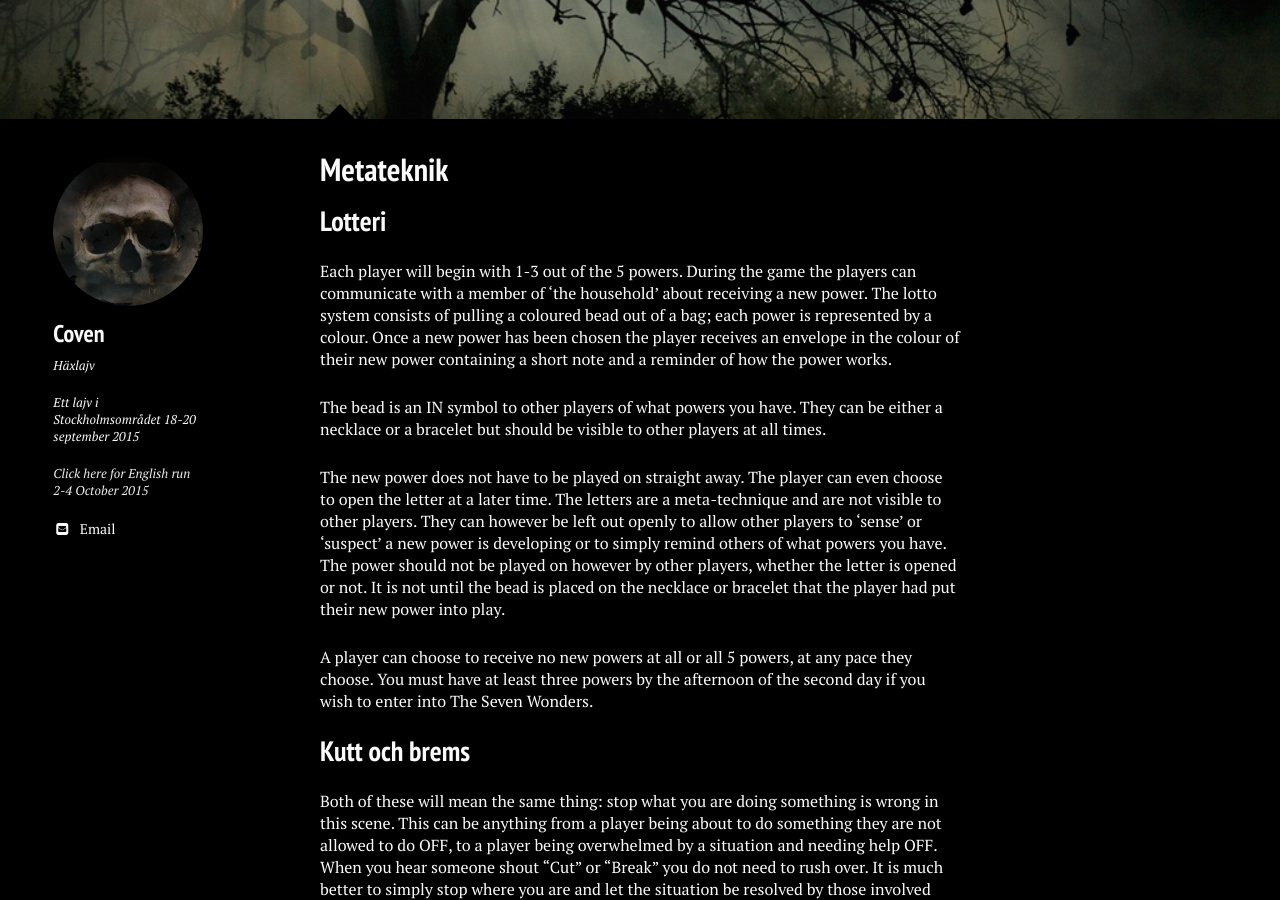
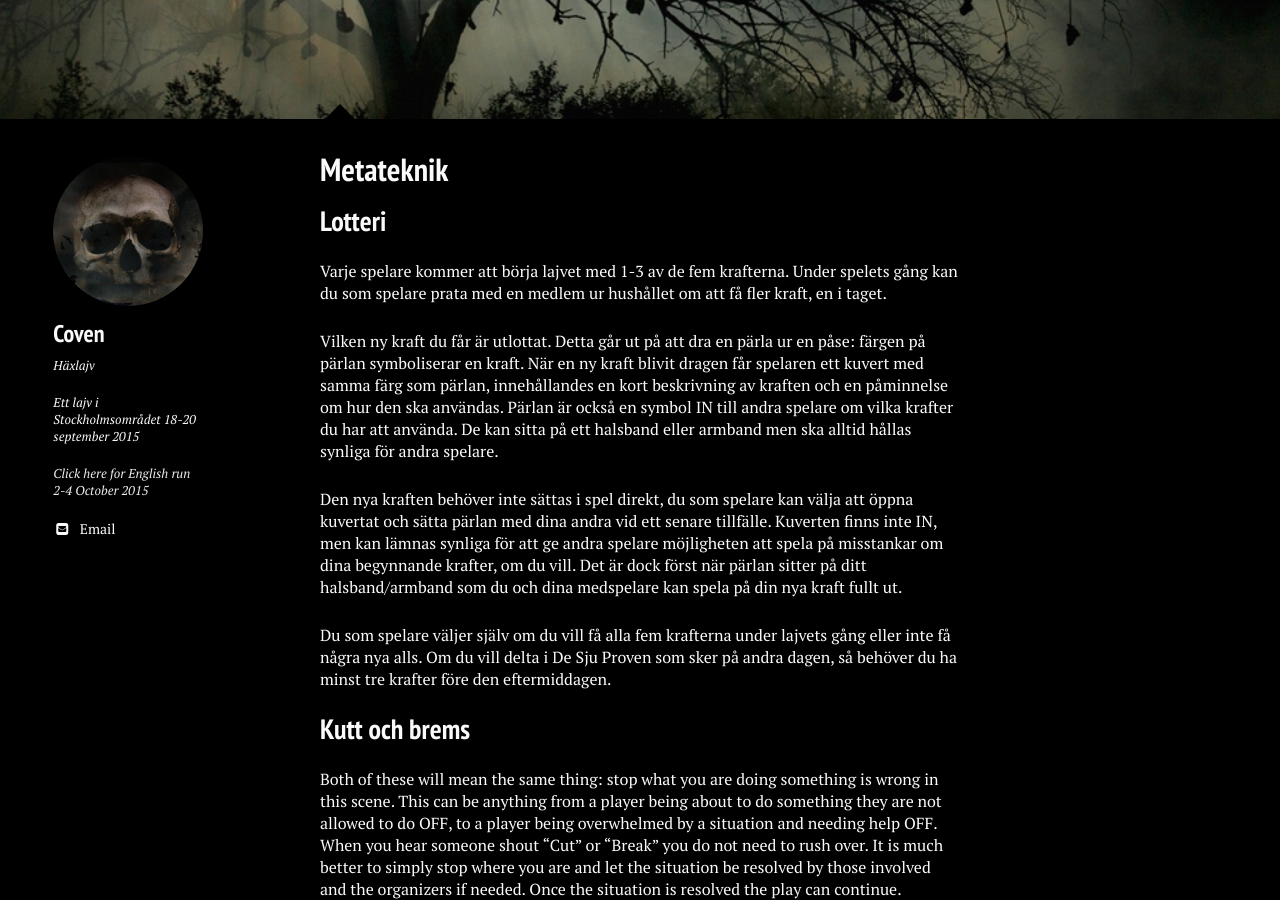
Before and after one commit to stanislavb/www.coven.nu, a Jekyll site: the page built from metateknik/index.md, in a window 1280 px wide and 900 px high, scrolled down 371 px. Built offline with Jekyll 4.4.1, drawn with Linux system fonts in a browser that asks for light colours; nearby versions of some CDN libraries.

Commit message:
Update index.md

```diff
--- a/metateknik/index.md
+++ b/metateknik/index.md
@@ -19,13 +19,13 @@ image:
 
 ## Lotteri
 
-Each player will begin with 1-3 out of the 5 powers. During the game the players can communicate with a member of ‘the household’ about receiving a new power. The lotto system consists of pulling a coloured bead out of a bag; each power is represented by a colour. Once a new power has been chosen the player receives an envelope in the colour of their new power containing a short note and a reminder of how the power works.
+Varje spelare kommer att börja lajvet med 1-3 av de fem krafterna. Under spelets gång kan du som spelare prata med en medlem ur hushållet om att få fler kraft, en i taget.
 
-The bead is an IN symbol to other players of what powers you have. They can be either a necklace or a bracelet but should be visible to other players at all times.
+Vilken ny kraft du får är utlottat. Detta går ut på att dra en pärla ur en påse: färgen på pärlan symboliserar en kraft. När en ny kraft blivit dragen får spelaren ett kuvert med samma färg som pärlan, innehållandes en kort beskrivning av kraften och en påminnelse om hur den ska användas. Pärlan är också en symbol IN till andra spelare om vilka krafter du har att använda. De kan sitta på ett halsband eller armband men ska alltid hållas synliga för andra spelare.
 
-The new power does not have to be played on straight away. The player can even choose to open the letter at a later time. The letters are a meta-technique and are not visible to other players. They can however be left out openly to allow other players to ‘sense’ or ‘suspect’ a new power is developing or to simply remind others of what powers you have. The power should not be played on however by other players, whether the letter is opened or not. It is not until the bead is placed on the necklace or bracelet that the player had put their new power into play.
+Den nya kraften behöver inte sättas i spel direkt, du som spelare kan välja att öppna kuvertat och sätta pärlan med dina andra vid ett senare tillfälle. Kuverten finns inte IN, men kan lämnas synliga för att ge andra spelare möjligheten att spela på misstankar om dina begynnande krafter, om du vill. Det är dock först när pärlan sitter på ditt halsband/armband som du och dina medspelare kan spela på din nya kraft fullt ut.
 
-A player can choose to receive no new powers at all or all 5 powers, at any pace they choose. You must have at least three powers by the afternoon of the second day if you wish to enter into The Seven Wonders.
+Du som spelare väljer själv om du vill få alla fem krafterna under lajvets gång eller inte få några nya alls. Om du vill delta i De Sju Proven som sker på andra dagen, så behöver du ha minst tre krafter före den eftermiddagen.
 
 ## Kutt och brems
 
```
